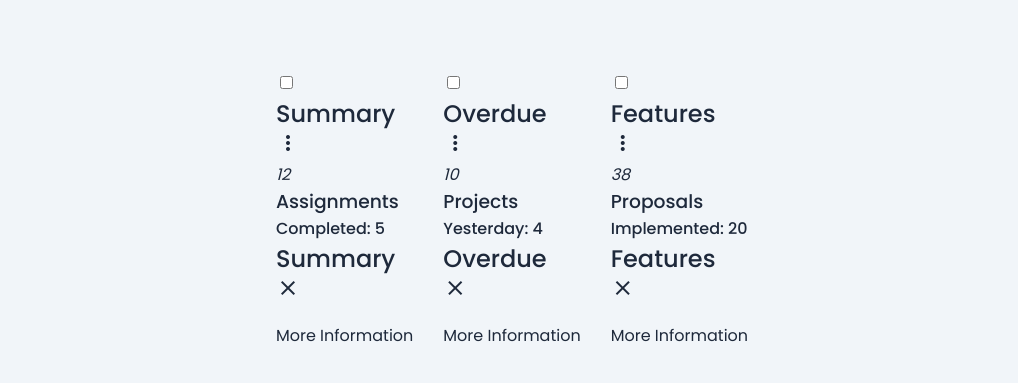
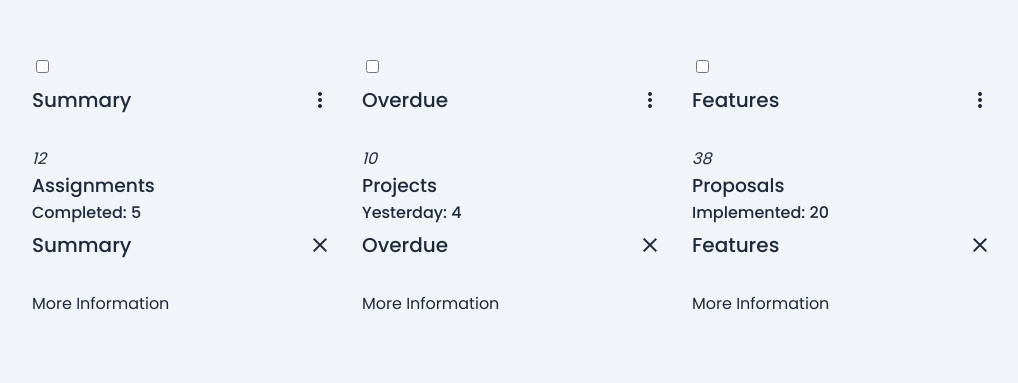
Before and after one commit to amaan-bhati/flipping-cards, a plain HTML site: page index.html in a window 1280 px wide. Shown: the part 183-566 px from the top of the page, without its empty margins (128-1146 px from the left). Drawn offline with nearby package versions, Linux system fonts and the light colour scheme.

Commit message:
article header

```diff
--- a/styles.css
+++ b/styles.css
@@ -19,3 +19,22 @@ body {
     display: flex;
     gap: 30px;
   }
+
+article {
+    position: relative;
+    perspective: 1000px;
+    width: 300px;
+    height: 300px;
+  }
+
+  article header {
+    display: flex;
+    justify-content: space-between;
+    align-items: center;
+    height: 40px;
+    margin-bottom: 26px;
+  }
+
+  article header h2 {
+    font-size: 20px;
+  }
```
